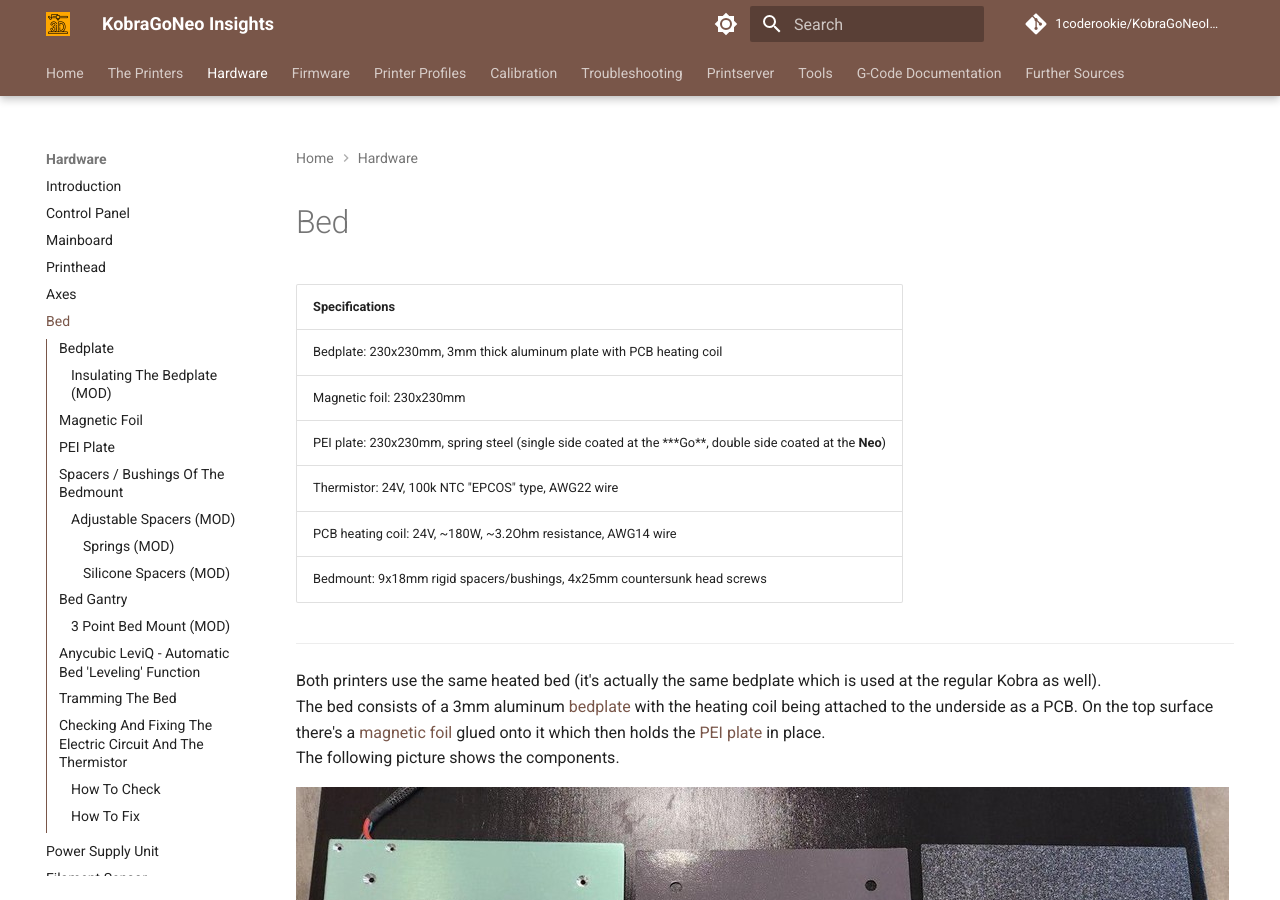
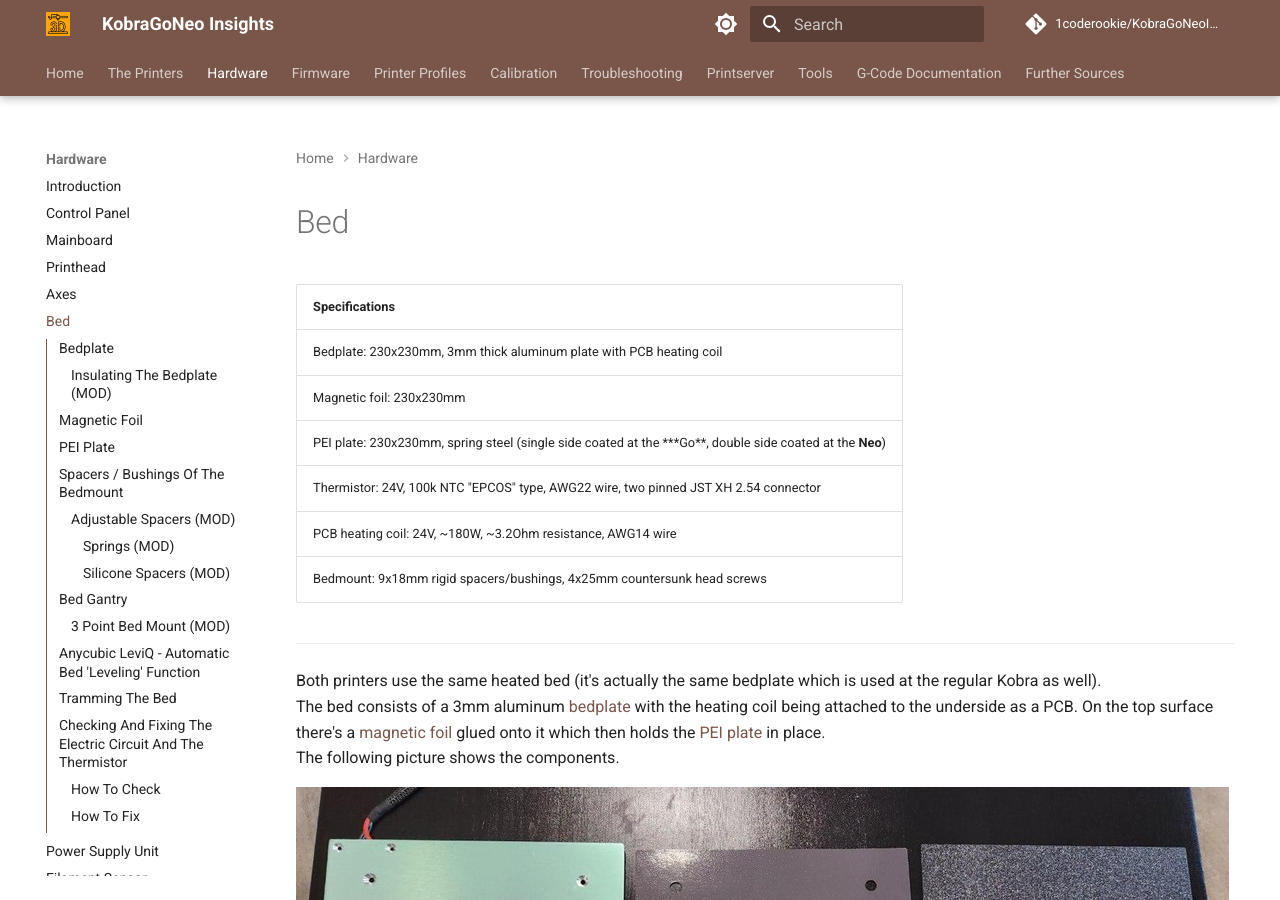
Before and after one commit to 1coderookie/KobraGoNeoInsights, an MkDocs documentation site: the page built from docs/hardware/bed.md, in a window 1280 px wide and 900 px high. Built offline with MkDocs 1.6.1 and Material for MkDocs 9.7.7, drawn with Linux system fonts in a browser that asks for light colours; comment, search, counter and statistics services are not loaded.

Commit message:
Update bed.md

```diff
--- a/docs/hardware/bed.md
+++ b/docs/hardware/bed.md
@@ -7,7 +7,7 @@
 | Bedplate: 230x230mm, 3mm thick aluminum plate with PCB heating coil |
 | Magnetic foil: 230x230mm |
 | PEI plate: 230x230mm, spring steel (single side coated at the ***Go**, double side coated at the **Neo**) |
-| Thermistor: 24V, 100k NTC "EPCOS" type, AWG22 wire |
+| Thermistor: 24V, 100k NTC "EPCOS" type, AWG22 wire, two pinned JST XH 2.54 connector |
 | PCB heating coil: 24V, ~180W, ~3.2Ohm resistance, AWG14 wire |
 | Bedmount: 9x18mm rigid spacers/bushings, 4x25mm countersunk head screws |
 
```
